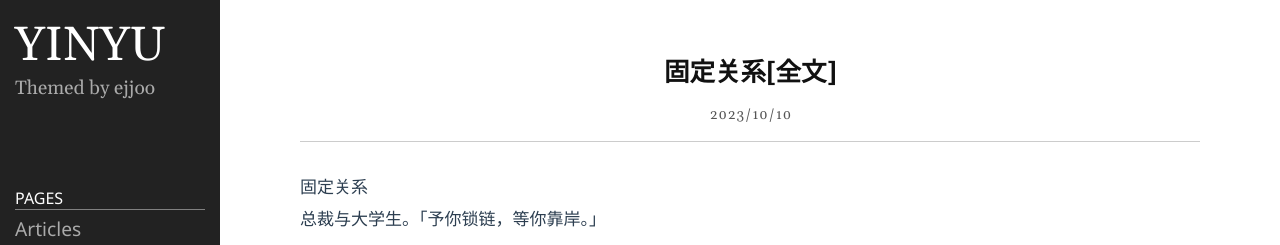
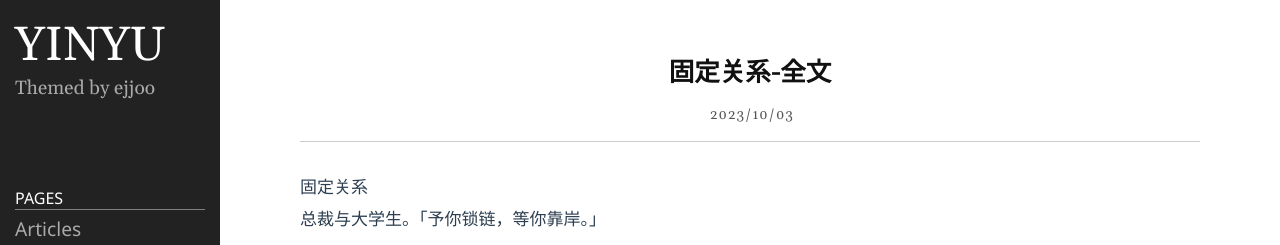
Before and after one commit to missingyinyu/missingyinyu.github.io, a Jekyll site: the page built from _posts/2023-10-10-固定关系-全文.md, in a window 1280 px wide and 900 px high. Shown: the top 245 px of the window. Built offline with Jekyll 4.4.1, drawn with Linux system fonts in a browser that asks for light colours.

Commit message:
Update 2023-10-10-固定关系-全文.md

```diff
--- a/_posts/2023-10-10-固定关系-全文.md
+++ b/_posts/2023-10-10-固定关系-全文.md
@@ -1,8 +1,8 @@
 ---
 layout: post
-title:  "固定关系[全文]"
-date:   2023-10-10
-last_modified_at: 2023-10-10
+title:  "固定关系-全文"
+date:   2023-10-03
+last_modified_at: 2023-10-03
 category: 固定关系
 ---
 
```
